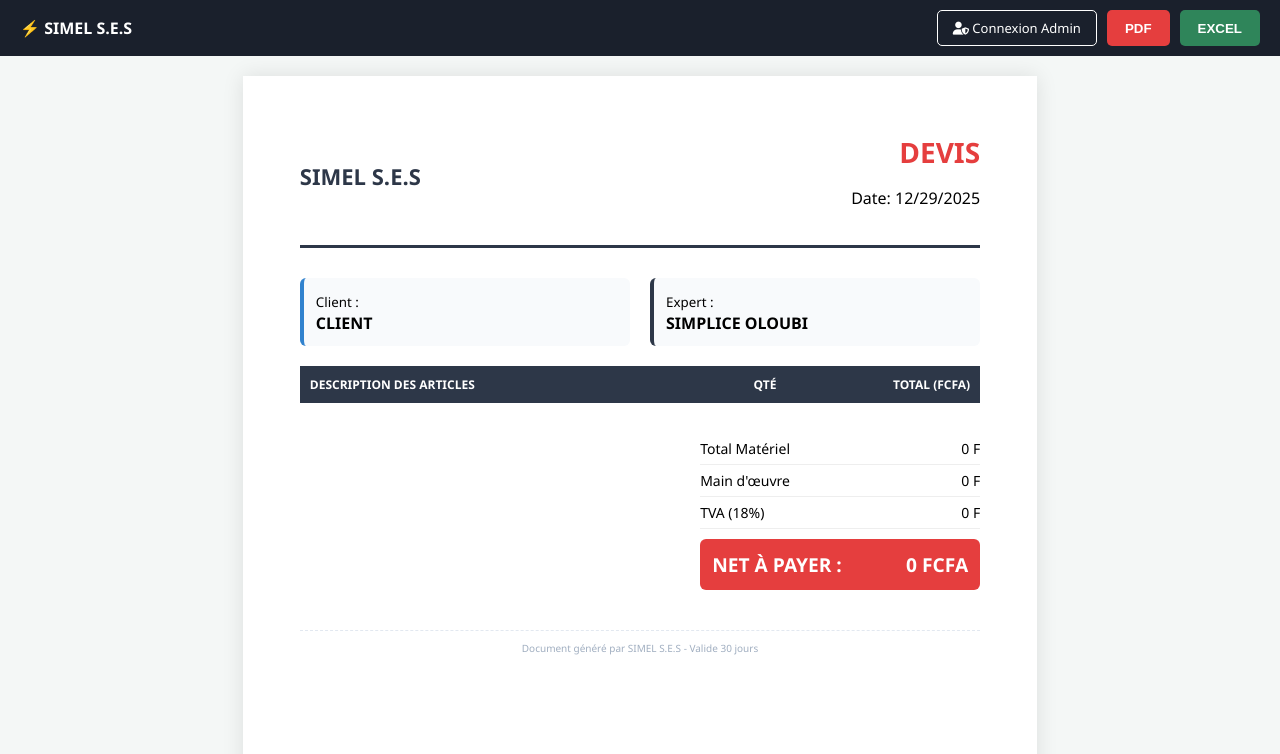
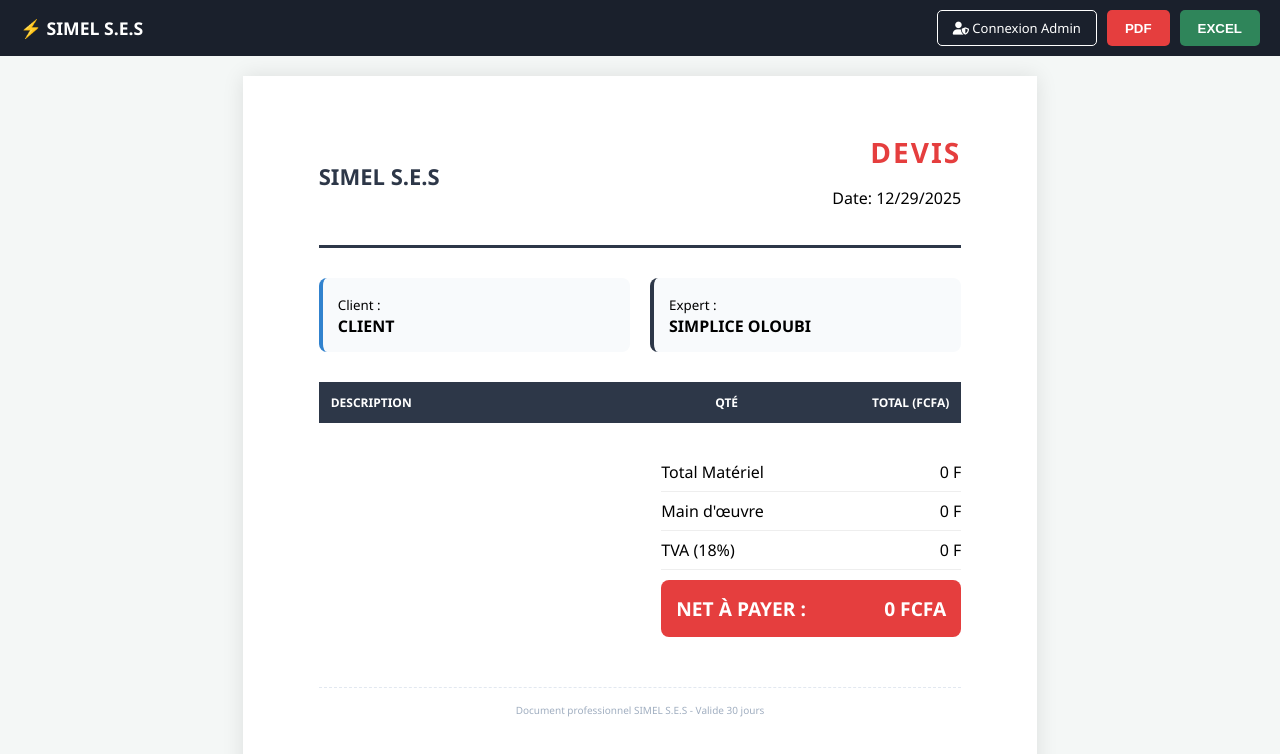
Before and after one commit to simplisso/devis-simel, a plain HTML site: page devis.html in a window 1280 px wide. Drawn offline with nearby package versions, Linux system fonts and the light colour scheme.

Commit message:
Update devis.html

```diff
--- a/devis.html
+++ b/devis.html
@@ -15,6 +15,7 @@
         :root { --primary: #2d3748; --accent: #e53e3e; --blue: #3182ce; --green: #2f855a; }
         body { font-family: 'Segoe UI', sans-serif; background: #f4f7f6; margin: 0; padding: 0; }
 
+        /* Barre d'outils */
         .toolbar {
             background: #1a202c; padding: 10px 20px; color: white;
             display: flex; justify-content: space-between; align-items: center;
@@ -27,40 +28,36 @@
         .btn-pdf { background: var(--accent); color: white; border: none; padding: 10px 18px; border-radius: 5px; cursor: pointer; font-weight: bold; }
         .btn-excel { background: var(--green); color: white; border: none; padding: 10px 18px; border-radius: 5px; cursor: pointer; font-weight: bold; }
 
-        /* Correction du cadrage PDF */
-        .page-container { padding: 20px; display: flex; justify-content: center; background: #f4f7f6; }
+        /* Structure A4 avec marges de sécurité pour éviter les coupures */
+        .page-container { padding: 20px; display: flex; justify-content: center; }
         .page {
             background: white; width: 210mm; min-height: 297mm;
-            padding: 15mm; box-shadow: 0 0 20px rgba(0,0,0,0.1); box-sizing: border-box;
-            position: relative; overflow: hidden;
+            padding: 15mm 20mm; box-shadow: 0 0 20px rgba(0,0,0,0.1); box-sizing: border-box;
+            position: relative;
         }
 
         .header { display: flex; justify-content: space-between; border-bottom: 3px solid var(--primary); padding-bottom: 20px; margin-bottom: 30px; }
         .company-header { display: flex; align-items: center; gap: 20px; }
-        #logo-view { max-width: 100px; max-height: 80px; object-fit: contain; }
+        #logo-view { max-width: 110px; max-height: 85px; object-fit: contain; }
+        .company-info h1 { margin: 0; color: var(--primary); font-size: 22px; text-transform: uppercase; }
+        .company-info p { margin: 5px 0 0 0; font-size: 11px; color: #666; white-space: pre-line; line-height: 1.4; }
+        .devis-title { text-align: right; }
+        .devis-title h2 { margin: 0; color: var(--accent); font-size: 28px; letter-spacing: 2px; }
 
-        .company-info h1 { margin: 0; color: var(--primary); font-size: 22px; text-transform: uppercase; }
-        .company-info p { margin: 5px 0 0 0; font-size: 11px; color: #666; white-space: pre-line; }
-
-        .devis-title { text-align: right; }
-        .devis-title h2 { margin: 0; color: var(--accent); font-size: 28px; }
-
-        /* Table ajustée pour ne plus être coupée */
+        /* Tableaux ajustés pour ne plus déborder */
         table { width: 100%; border-collapse: collapse; margin-top: 20px; table-layout: fixed; }
-        th { background: var(--primary); color: white; padding: 10px; text-align: left; font-size: 12px; }
-        td { padding: 10px; border-bottom: 1px solid #edf2f7; font-size: 13px; word-wrap: break-word; vertical-align: top; }
+        th { background: var(--primary); color: white; padding: 12px; text-align: left; font-size: 12px; }
+        td { padding: 12px; border-bottom: 1px solid #edf2f7; font-size: 13px; word-wrap: break-word; vertical-align: top; }
 
         .totals-container { display: flex; flex-direction: column; align-items: flex-end; margin-top: 30px; }
-        .total-box { min-width: 280px; }
-        .total-row { display: flex; justify-content: space-between; padding: 6px 0; border-bottom: 1px solid #eee; font-size: 14px; }
-
+        .total-box { min-width: 300px; }
+        .total-row { display: flex; justify-content: space-between; padding: 8px 0; border-bottom: 1px solid #eee; }
         .net-a-payer {
-            background: var(--accent); color: white; padding: 12px; border-radius: 6px;
-            margin-top: 10px; display: flex; justify-content: space-between;
-            font-weight: bold; font-size: 1.2rem;
+            background: var(--accent); color: white; padding: 15px; border-radius: 8px;
+            margin-top: 10px; display: flex; justify-content: space-between; font-weight: bold; font-size: 1.2rem;
         }
 
-        .footer-devis { margin-top: 40px; font-size: 10px; color: #a0aec0; text-align: center; border-top: 1px dashed #e2e8f0; padding-top: 10px; }
+        .footer-devis { margin-top: 50px; font-size: 10px; color: #a0aec0; text-align: center; border-top: 1px dashed #e2e8f0; padding-top: 15px; }
 
         @media print { .no-print { display: none; } }
     </style>
@@ -68,11 +65,11 @@
 <body>
 
     <div class="toolbar no-print">
-        <div style="font-weight: bold;">⚡ SIMEL S.E.S</div>
+        <div style="font-weight: bold; font-size: 1.1rem;">⚡ SIMEL S.E.S</div>
         <div class="btn-group">
             <a href="login.html" id="auth-link" class="btn-auth"><i class="fas fa-user-shield"></i> Connexion Admin</a>
-            <button onclick="gererTelechargement('pdf')" class="btn-pdf">PDF</button>
-            <button onclick="gererTelechargement('excel')" class="btn-excel">EXCEL</button>
+            <button onclick="validerEtTelecharger('pdf')" class="btn-pdf">PDF</button>
+            <button onclick="validerEtTelecharger('excel')" class="btn-excel">EXCEL</button>
         </div>
     </div>
 
@@ -92,11 +89,11 @@
                 </div>
             </div>
 
-            <div style="display:grid; grid-template-columns: 1fr 1fr; gap:20px; margin-bottom:20px;">
-                <div style="background:#f8fafc; padding:12px; border-radius:6px; border-left: 4px solid var(--blue);">
+            <div style="display:grid; grid-template-columns: 1fr 1fr; gap:20px; margin-bottom:30px;">
+                <div style="background:#f8fafc; padding:15px; border-radius:8px; border-left: 4px solid var(--blue);">
                     <small>Client :</small><br><strong id="client-view"></strong>
                 </div>
-                <div style="background:#f8fafc; padding:12px; border-radius:6px; border-left: 4px solid var(--primary);">
+                <div style="background:#f8fafc; padding:15px; border-radius:8px; border-left: 4px solid var(--primary);">
                     <small>Expert :</small><br><strong id="expert-view">SIMPLICE OLOUBI</strong>
                 </div>
             </div>
@@ -104,9 +101,9 @@
             <table id="table-devis">
                 <thead>
                     <tr>
-                        <th style="width: 65%;">DESCRIPTION DES ARTICLES</th>
+                        <th style="width: 60%;">DESCRIPTION</th>
                         <th style="text-align:center; width: 10%;">QTÉ</th>
-                        <th style="text-align:right; width: 25%;">TOTAL (FCFA)</th>
+                        <th style="text-align:right; width: 30%;">TOTAL (FCFA)</th>
                     </tr>
                 </thead>
                 <tbody id="table-body"></tbody>
@@ -121,7 +118,7 @@
                 </div>
             </div>
 
-            <div class="footer-devis">Document généré par SIMEL S.E.S - Valide 30 jours</div>
+            <div class="footer-devis">Document professionnel SIMEL S.E.S - Valide 30 jours</div>
         </div>
     </div>
 
@@ -130,50 +127,52 @@
         const SUPABASE_KEY = 'eyJhbGciOiJIUzI1NiIsInR5cCI6IkpXVCJ9.eyJpc3MiOiJzdXBhYmFzZSIsInJlZiI6Im12dHFydmJkaHZkYXhsZmhneXFxIiwicm9sZSI6ImFub24iLCJpYXQiOjE3NjY3NzMwNDAsImV4cCI6MjA4MjM0OTA0MH0.LJRT3MJpGmlZHyZ0Zdn3HliE3RsWu6XlgrYsBOyLbM8';
         const _supabase = supabase.createClient(SUPABASE_URL, SUPABASE_KEY);
 
-        // Vérification Admin
+        // 1. GESTION DU BOUTON ADMIN VERT
         async function checkAdminStatus() {
+            try {
                 const { data: { session } } = await _supabase.auth.getSession();
                 if (session) {
                     const { data: profile } = await _supabase.from('profiles').select('is_admin').eq('id', session.user.id).maybeSingle();
                     if (profile && profile.is_admin) {
                         const btn = document.getElementById('auth-link');
                         btn.innerHTML = "<i class='fas fa-check-circle'></i> ADMIN CONNECTÉ";
-                    btn.style.color = "#48bb78"; btn.style.borderColor = "#48bb78";
+                        btn.style.color = "#48bb78";
+                        btn.style.borderColor = "#48bb78";
                         return true;
                     }
                 }
+            } catch (e) { console.error(e); }
             return false;
         }
 
-        // Logique de téléchargement avec KkiaPay
-        async function gererTelechargement(format) {
+        // 2. ACTION TELECHARGER AVEC KKIA PAY
+        async function validerEtTelecharger(format) {
             const isAdmin = await checkAdminStatus();
 
             if (isAdmin) {
                 format === 'pdf' ? genererPDF() : genererExcel();
             } else {
-                // Lancement KkiaPay
                 openKkiapayWidget({
                     amount: 500,
-                    position: "right",
-                    callback: "/success", // Pas important ici car on gère l'event
-                    data: "Téléchargement Devis SIMEL",
-                    key: "b737e530e44711f088937fbad2f1cd5e"
+                    key: "b737e530e44711f088937fbad2f1cd5e", // Ta Public Api Key
+                    sandbox: true, // Mettre à false pour le mode réel
+                    data: "Téléchargement Devis SIMEL"
                 });
             }
         }
 
-        // Ecouteur pour Kkiapay (succès du paiement)
+        // Succès du paiement KkiaPay
         window.addEventListener('kkiapay_resolved', (e) => {
-            // Le paiement a réussi
             genererPDF();
         });
 
+        // 3. GENERATION DU PDF SANS COUPURE
         function genererPDF() {
             const element = document.getElementById('capture-area');
+            const client = localStorage.getItem("client") || "Client";
             const opt = {
-                margin: [10, 10, 10, 10], // Marges de sécurité pour éviter les coupures
-                filename: 'Devis_SIMEL.pdf',
+                margin: [10, 10, 10, 10], // Marges Haut, Gauche, Bas, Droite pour éviter les coupures
+                filename: 'Devis_SIMEL_' + client + '.pdf',
                 image: { type: 'jpeg', quality: 0.98 },
                 html2canvas: { scale: 2, useCORS: true, letterRendering: true },
                 jsPDF: { unit: 'mm', format: 'a4', orientation: 'portrait' }
@@ -181,12 +180,14 @@
             html2pdf().set(opt).from(element).save();
         }
 
+        // 4. GENERATION EXCEL
         function genererExcel() {
             const table = document.getElementById('table-devis');
             const wb = XLSX.utils.table_to_book(table);
             XLSX.writeFile(wb, 'Devis_SIMEL.xlsx');
         }
 
+        // 5. CHARGEMENT DES DONNEES
         function chargerDonnees() {
             const savedLogo = localStorage.getItem("ent_logo");
             if (savedLogo) {
@@ -197,6 +198,7 @@
             document.getElementById('ent-details-view').innerText = localStorage.getItem("ent_details") || "";
             document.getElementById('client-view').innerText = localStorage.getItem("client") || "CLIENT";
             document.getElementById('date-view').innerText = localStorage.getItem("date") || new Date().toLocaleDateString();
+            document.getElementById('expert-view').innerText = localStorage.getItem("electricien") || "SIMPLICE OLOUBI";
 
             const produits = JSON.parse(localStorage.getItem("devis_final_produits") || "[]");
             let totalMatos = 0;
@@ -205,7 +207,7 @@
             produits.forEach(p => {
                 const total = p.prix * p.quantite;
                 totalMatos += total;
-                tbody.innerHTML += `<tr><td><strong>${p.nom}</strong></td><td style="text-align:center">${p.quantite}</td><td style="text-align:right">${total.toLocaleString()} F</td></tr>`;
+                tbody.innerHTML += `<tr><td><strong>${p.nom}</strong><br><small style="color:#718096">${p.caract || ''}</small></td><td style="text-align:center">${p.quantite}</td><td style="text-align:right">${total.toLocaleString()} F</td></tr>`;
             });
 
             const main = parseFloat(localStorage.getItem("mainManuelle")) || 0;
```
Lines whose indentation alone changed are shown as unchanged.
